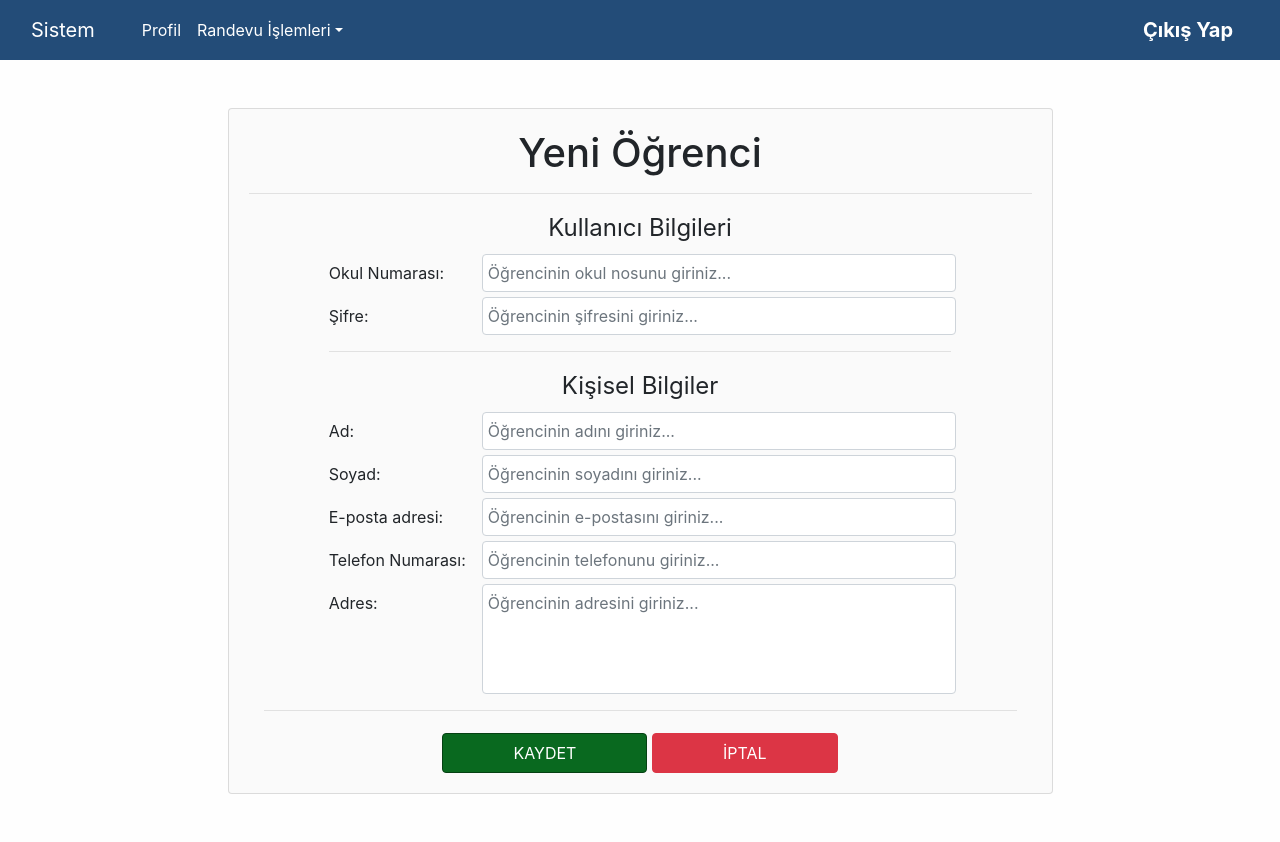
After one commit to omeraytekinn/RandevuSistemi, a Flask app: page /ogrenciekle in a window 1280 px wide. The commit adds this page. Run offline with Flask 2, Linux system fonts and the light colour scheme; some libraries are stand-ins or nearby versions.

Commit message:
Öğrenci ekle ve öğretmen ekle sayfaları oluşturuldu ve tasarımları yapıldı

```diff
--- a/main.py
+++ b/main.py
@@ -38,8 +38,26 @@ stdnavOfTeacher = [
     },
     {
         'value':'Randevularım',
-        'link':'randevular',
-        'alt':True #dropdown link
+        'link':'randevular'
+    }
+]
+
+stdnavOfYonetici = [
+    {
+        'value':'Profil',
+        'link':'profile'
+    },
+    {
+        'value':'Randevularım',
+        'link':'randevular'
+    },
+    {
+        'value':'Öğrenci Ekle',
+        'link':'ogrenciekle'
+    },
+    {
+        'value':'Öğretim Üyesi Ekle',
+        'link':'ogretmenekle'
     }
 ]
 
@@ -50,6 +68,7 @@ def login_required(f):
         if "logged_in" in session:
             return f(*args, **kwargs)
         else:
+            flash("Giriş Yapmanız Gerekiyor!", "error")
             return redirect("/")
     return decorated_function
 
@@ -106,7 +125,6 @@ def randevutalep():
         teacher=Classes.GetTeachers()
         return render_template('randevu_talep.html', navbar=stdnavOfStudent,teachers=teacher)
 
-
 @app.route('/randevular')
 @login_required
 def randevular():
@@ -129,6 +147,13 @@ def show_profile(id):
     }
     return jsonify(_teacher)
 
+@app.route('/ogrenciekle')
+def ogrenciekle():
+    return render_template('ogrenci_ekle.html', navbar=stdnavOfStudent)
+
+@app.route('/ogretmenekle')
+def ogretmenekle():
+    return render_template('ogretmen_ekle.html', navbar=stdnavOfStudent)
 
 if __name__ == '__main__':
     app.run(debug=True)
--- a/static/scripts/scripts.js
+++ b/static/scripts/scripts.js
@@ -26,7 +26,7 @@ $(document).ready(function () {
 
 
     $('#dtBasicExample').DataTable( {
-          "infoEmpty": "No entries to show",
+          "order": [[ 3, "asc" ]],
           language: {
             "decimal":        "",
             "emptyTable":     "Veri bulunamadı!",
@@ -70,11 +70,11 @@ $(document).ready(function () {
         ]
     });
 
-    var profilid;
-    $(".profil-btn").click(function(){
-      profilid = $(this).attr("name");
+    var profilID;
+    $(".profile-btn").click(function(){
+      profilID = $(this).attr("name");
       $.ajax({
-        url: 'get/profile/'+profilid,
+        url: 'get/profile/'+profilID,
         success: function(data) {
           $('#profile-modal .modal-icerik').eq(0).html(data.name);
           $('#profile-modal .modal-icerik').eq(1).html(data.surname);
@@ -82,5 +82,45 @@ $(document).ready(function () {
         }
       });
     });
+/*
+    var weekTable = $('<table>').addClass('week-table');
+    var gunler = ['Pazartesi', 'Salı', 'Çarşamba', 'Perşembe', 'Cuma']
+    var row = $('<tr>').addClass('days').addClass('row');
+    var col = $('<td>').addClass('col-2').text('Tarih:');
+    row.append(col);
+    for(i=0; i<5; i++){
+      var col = $('<td>').text(gunler[i]).addClass('col-2');
+      row.append(col);
+      weekTable.append(row);
+    }
+    for(i=0; i<8; i++){
+      var row = $('<tr>').addClass('row');
+      var col = $('<td>').text((i+9)+':00').addClass('col-2');
+      row.append(col);
+      for(j=0; j<5; j++){
+        var col = $('<td>').attr({row:i, col:j}).addClass('col-2');
+        var check = $('<input>').attr({
+                      type: 'radio',
+                      name: 'date',
+                      value: i+'-'+j
+                    });
+        col.append(check);
+        row.append(col);
+      }
+      weekTable.append(row);
+    }
+    $('#here_table').append(weekTable);
+
+*/
+    var date = new Date();
+    $('#sandbox-container input').datepicker({
+        weekStart: 1,
+        maxViewMode: 0,
+        todayBtn: true,
+        keyboardNavigation: false,
+        forceParse: false,
+        daysOfWeekDisabled: "0,6",
+        defaultViewDate: { year: date.getFullYear(), month: date.getMonth()+1, day: date.getDate() }
+    });
 
 });
--- a/static/styles/style.css
+++ b/static/styles/style.css
@@ -107,3 +107,174 @@ body{
 .btn-success:hover{
   background-color: #054113;
 }
+
+
+
+//vars
+
+@blue: #626E7E;
+@light: lighten(@blue, 40%);
+@light2: darken(@light, 3%);
+
+table{
+  font-family:sans-serif;
+		  width: 100%;
+		  border-spacing: 0;
+	  	border-collapse: separate;
+		  table-layout: fixed;
+		  margin-bottom: 50px;
+
+		  thead{
+			    tr{
+				      th{
+        					background: @blue;
+					        color: @light;
+					        padding: 0.5em;
+					        overflow: hidden;
+
+        					&:first-child{
+						          border-radius:3px 0 0 0;
+					        }
+					        &:last-child{
+						          border-radius:0 3px  0 0;
+					        }
+
+        					.day{
+						          display: block;
+						          font-size: 1.2em;
+						          border-radius: 50%;
+					          		width: 30px;
+					          	height: 30px;
+						          margin: 0 auto 5px;
+						          padding: 5px;
+          line-height: 1.8;
+
+            						&.active{
+							              background: @light;
+							              color: @blue;
+						            }
+					        }
+
+        					.short{
+						          display: none;
+					        }
+
+        					i{
+					          	vertical-align: middle;
+						          font-size: 2em;
+					        }
+				      }
+			    }
+		  }
+		  tbody{
+			    tr{
+				      background: @light;
+
+      					&:nth-child(odd){
+						        background:@light2;
+				      	}
+					      &:nth-child(4n+0){
+						        td{
+							          border-bottom:1px solid @blue;
+						        }
+					      }
+				      td{
+					        text-align: center;
+					        vertical-align: middle;
+					        border-left: 1px solid @blue;
+					        position: relative;
+					        height: 32px;
+					        cursor: pointer;
+
+        					&:last-child{
+						          border-right:1px solid @blue;
+					        }
+        &.hour{
+						          font-size: 2em;
+						          padding: 0;
+						          color: @blue;
+						          background:#fff;
+					          	border-bottom:1px solid @blue;
+						          border-collapse: separate;
+						          min-width: 100px;
+						          cursor: default;
+
+          						span{
+							            display: block;
+
+	          					}
+					        }
+				      }
+			    }
+		  }
+
+  		@media(max-width:60em){
+
+    			thead{
+				      tr{
+					        th{
+						          .long{
+							            display: none;
+						          }
+
+          						.short{
+							            display: block;
+						          }
+
+        					}
+				      }
+			    }
+
+    			tbody{
+				      tr{
+					        td{
+						          &.hour{
+							            span{
+								              transform:rotate(270deg);
+              -webkit-transform:rotate(270deg);
+              -moz-transform:rotate(270deg);
+							            }
+						          }
+        		}
+				      }
+			    }
+		  }
+
+	  	@media(max-width:27em){
+    			thead{
+				      tr{
+					        th{
+						          font-size: 65%;
+						          .day{
+							            display: block;
+							            font-size: 1.2em;
+							            border-radius: 50%;
+							            			width: 20px;
+							            height: 20px;
+							            margin: 0 auto 5px;
+							            padding: 5px;
+
+            							&.active{
+							              	background: @light;
+								              color: @blue;
+							            }
+						          }
+					        }
+				      }
+			    }
+			    tbody{
+				      tr{
+					        td{
+						          &.hour{
+							            font-size: 1.7em;
+							            span{
+							              transform:translateY(16px)rotate(270deg);
+              -webkit-transform:translateY(16px)rotate(270deg);
+              -moz-transform:translateY(16px)rotate(270deg);
+							            }
+						          }
+        	}
+				      }
+			    }
+		  }
+	}
--- a/templates/includes/ogretmenler.html
+++ b/templates/includes/ogretmenler.html
@@ -16,8 +16,8 @@
       <td>{{teacher.surname}}</td>
       <td>{{teacher.email}}</td>
       <td>
-        <button type="button" class="btn btn-success btn-sm profil-btn" data-toggle="modal" data-target="#profile-modal" name="{{ teacher.id }}">Profili Görüntüle</button>
-        <button type="button" class="btn btn-primary btn-sm" data-toggle="modal" data-target="#profile-modal" name="button">Randevu Al</button>
+        <button type="button" class="btn btn-success btn-sm profile-btn" data-toggle="modal" data-target="#profile-modal" name="{{ teacher.id }}">Profili Görüntüle</button>
+        <button type="button" class="btn btn-primary btn-sm randevual-btn" data-toggle="modal" data-target="#randevual-modal" name="button">Randevu Al</button>
       </td>
     </tr>
     {%endfor%}
--- a/templates/includes/randevu_talep_modal.html
+++ b/templates/includes/randevu_talep_modal.html
@@ -5,11 +5,15 @@
         <h4 class="modal-title">Profil Bilgileri</h4>
       </div>
       <div class="modal-body ml-3">
-        Adı:
+        Adı:adasd
         <div class="modal-icerik">
         </div>
         Soyadı:
         <div class="modal-icerik">
+        </div>
+        Tarih:
+        <div id='sandbox-container'>
+          <input type="text" name="" value="">
         </div>
       </div>
       <div class="modal-footer">
--- /dev/null
+++ b/templates/ogrenci_ekle.html
@@ -0,0 +1,59 @@
+{% extends 'layout.html' %}
+
+{% block content %}
+
+
+<div class="row">
+  <div class="col-9 mx-auto text-center">
+    <div class="card card-signin my-5 profile-wrapper">
+      <div class="card-body">
+        <h1 class="col-6 offset-3 ">Yeni Öğrenci</h1>
+        <hr>
+        <form class="form-horizontal col-12 profil-form" method="post">
+          <div class="row">
+            <div class="col-10 offset-1">
+              <legend>Kullanıcı Bilgileri</legend>
+              <div class="form-row">
+                <label for="username" class="col-3 col-form-label text-left">Okul Numarası: </label>
+                <input type="text" class="form-control col-9" name="username" id="username" placeholder="Öğrencinin okul nosunu giriniz...">
+              </div>
+              <div class="form-row">
+                <label for="pass" class="col-3 col-form-label text-left">Şifre: </label>
+                <input type="password" class="form-control col-9" name="pass" id="pass" placeholder="Öğrencinin şifresini giriniz...">
+              </div>
+              <hr>
+              <legend>Kişisel Bilgiler</legend>
+              <div class="form-row">
+                <label for="name" class="col-3 col-form-label text-left">Ad: </label>
+                <input type="text" class="form-control col-9" name="name" id="name" placeholder="Öğrencinin adını giriniz...">
+              </div>
+              <div class="form-row">
+                <label for="surname" class="col-3 col-form-label text-left">Soyad: </label>
+                <input type="text" class="form-control col-9" name="surname" id="surname" placeholder="Öğrencinin soyadını giriniz...">
+              </div>
+              <div class="form-row">
+                <label for="email" class="col-3 col-form-label text-left">E-posta adresi: </label>
+                <input type="text" class="form-control col-9" name="email" id="email" placeholder="Öğrencinin e-postasını giriniz...">
+              </div>
+              <div class="form-row">
+                <label for="tel" class="col-3 col-form-label text-left">Telefon Numarası: </label>
+                <input type="text" class="form-control col-9" name="tel" id="tel" placeholder="Öğrencinin telefonunu giriniz...">
+              </div>
+              <div class="form-row">
+                <label for="adres" class="col-3 col-form-label text-left">Adres: </label>
+                <textarea name="adres" id="adres" class="form-control col-9" placeholder="Öğrencinin adresini giriniz..." rows="4" style="resize: none"></textarea>
+              </div>
+            </div>
+          </div>
+          <hr>
+          <div class="form-btn-wrap">
+            <button class="btn btn-md btn-success text-uppercase" type="submit">Kaydet</button>
+            <input type="button"class="btn btn-md btn-danger text-uppercase" value="İptal" />
+          </div>
+        </form>
+      </div>
+    </div>
+  </div>
+</div>
+
+{% endblock %}
```
Also changed, not shown: templates/ogretmen_ekle.html (added, +59 -0 lines), Randevu.db.
